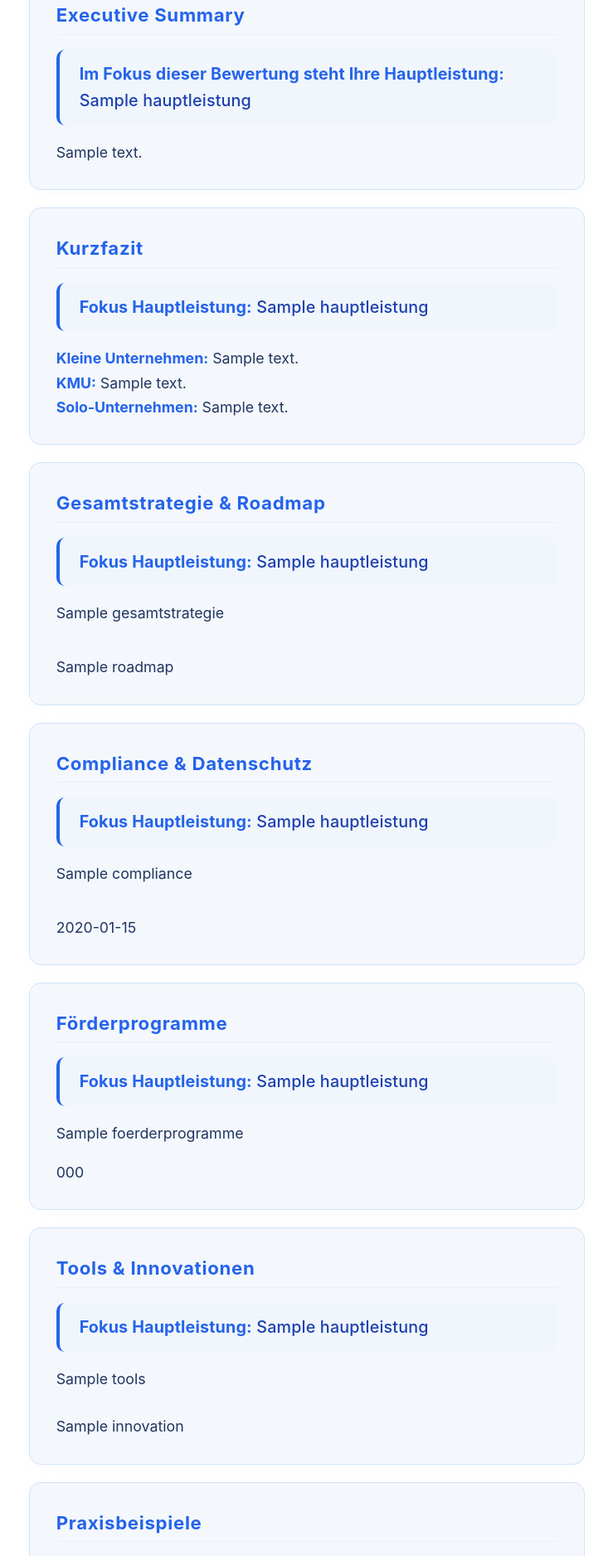
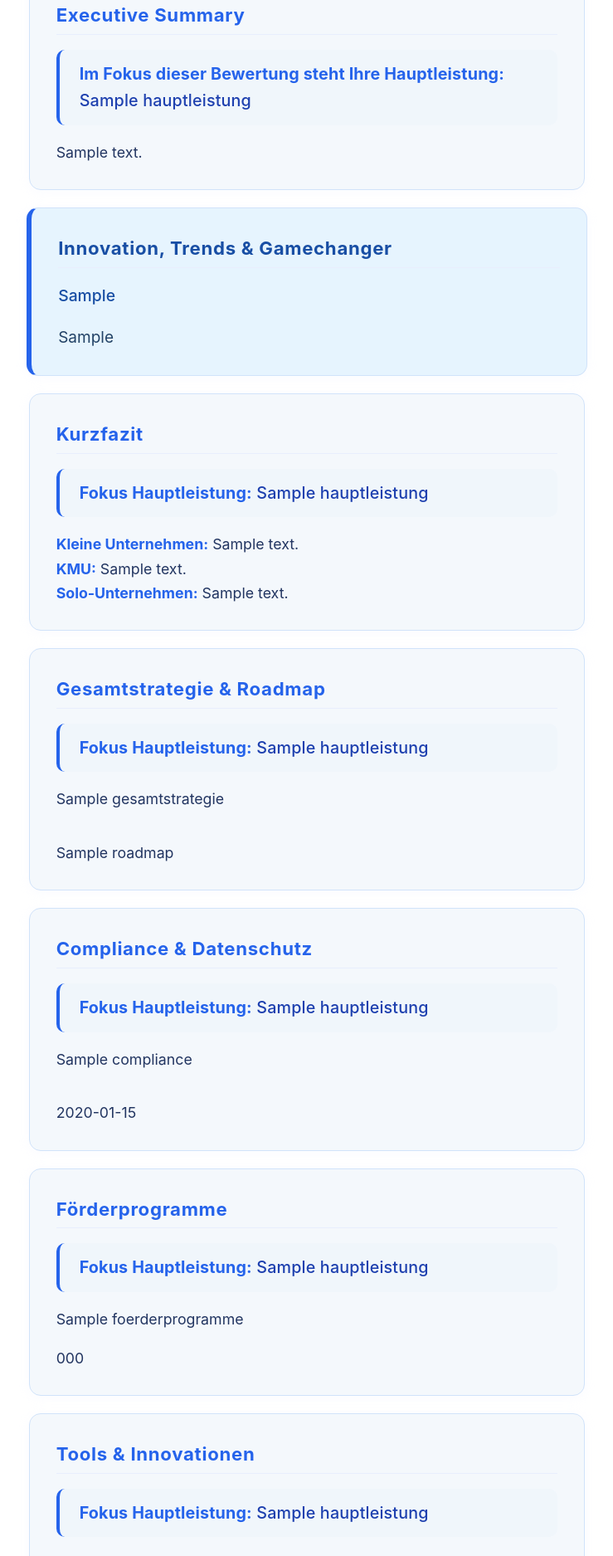
Before and after one commit to Wolf-Achtung/make-ki-backend-neu, a Python web app: template templates/pdf_template.html in a window 1280 px wide. Shown: the part 879-2754 px from the top of the page at 83% size, without its empty margins (270-1009 px from the left). Run offline with Jinja, Linux system fonts and the light colour scheme; the template is opened without the code that fills it: most values are stand-ins (such as "Sample title", 1, 10 or a date in 2020).

Commit message:
Add files via upload

```diff
--- a/templates/pdf_template.html
+++ b/templates/pdf_template.html
@@ -190,6 +190,23 @@ th {
 </div>
 {% endif %}
 
+<!-- INNOVATIONS-INTRO & GAMECHANGER-BLOCKS -->
+{% if branchen_innovations_intro or gamechanger_blocks %}
+<div class="report-section" style="page-break-before: always;">
+  <div class="chapter-box" style="background: #e6f4fe; border-left: 6px solid #2563eb;">
+    <h2 style="color: #184ea4;">Innovation, Trends & Gamechanger</h2>
+    {% if branchen_innovations_intro %}
+      <div style="font-size:1.09em; font-weight:500; color:#184ea4; margin-bottom:18px;">
+        {{ branchen_innovations_intro | safe }}
+      </div>
+    {% endif %}
+    {% if gamechanger_blocks %}
+      <div style="font-size:1.07em; color:#224266;">{{ gamechanger_blocks | safe }}</div>
+    {% endif %}
+  </div>
+</div>
+{% endif %}
+
 <!-- KURZFAZIT -->
 {% if summary_klein or summary_kmu or summary_solo %}
 <div class="report-section" style="page-break-before: always;">
```
